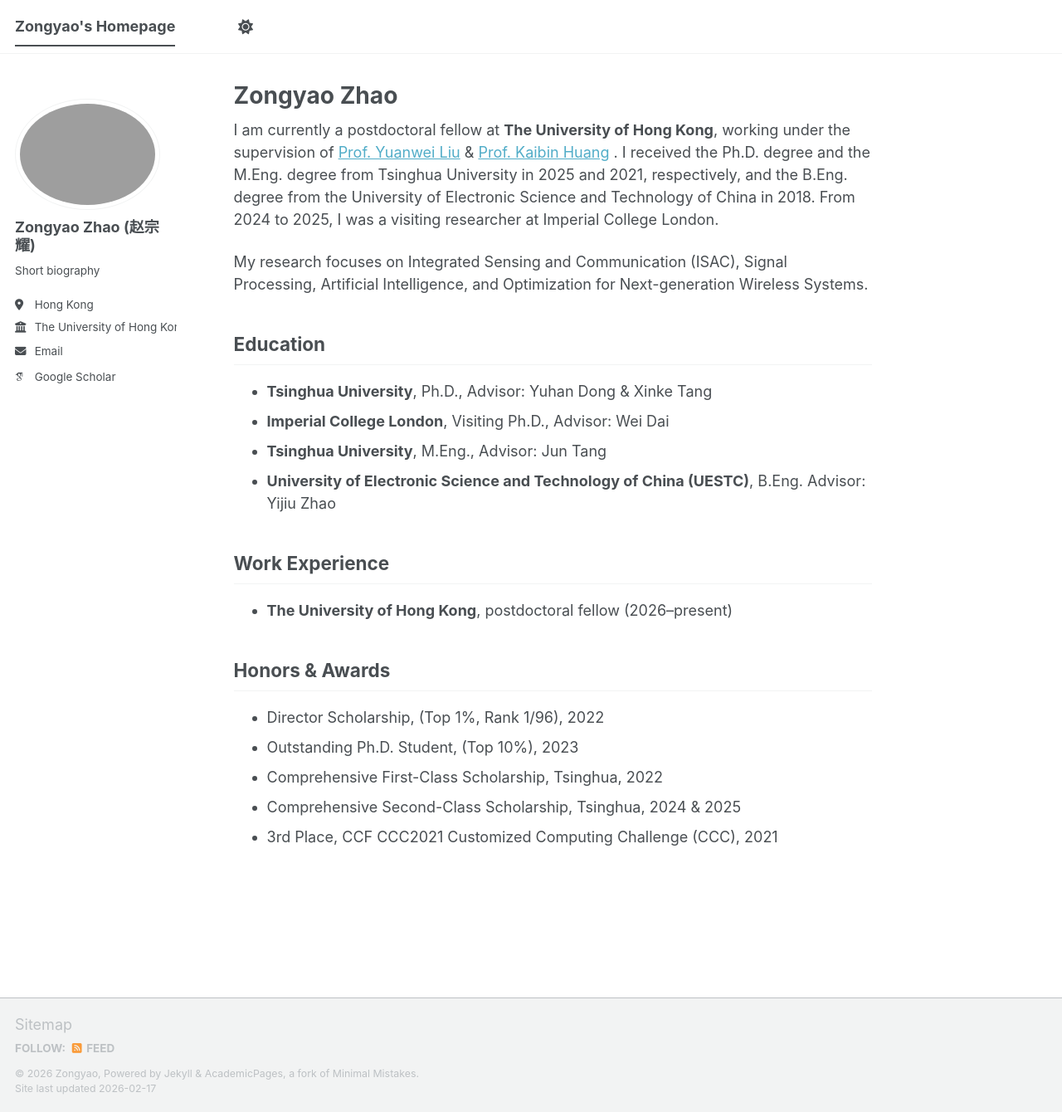
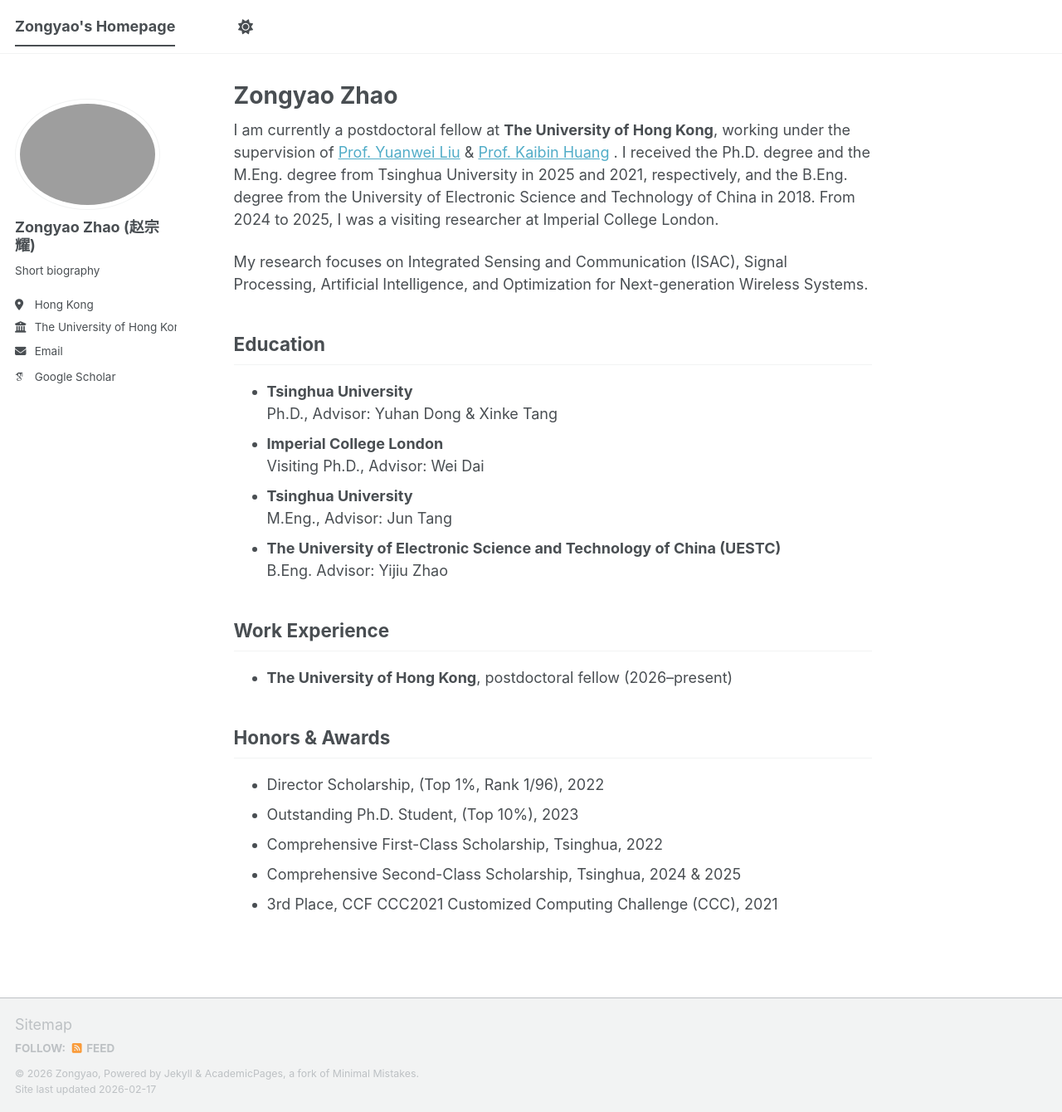
Before and after one commit to ZongyaoZhao/ZongyaoZhao.github.io, a Jekyll site: the page built from _pages/about.md, in a window 1280 px wide and 1340 px high. Shown: the whole window at 83% size. Built offline with Jekyll 4.4.1, drawn with Linux system fonts in a browser that asks for light colours; some web fonts are replaced; a script bundle is joined from its source files by our own code; library files that are not in the unit come from our copies.

Commit message:
Update about.md

```diff
--- a/_pages/about.md
+++ b/_pages/about.md
@@ -11,13 +11,13 @@
 My research focuses on Integrated Sensing and Communication (ISAC), Signal Processing, Artificial Intelligence, and Optimization for Next-generation Wireless Systems.
 
 ## Education
-- **Tsinghua University**,
+- **Tsinghua University**
   Ph.D., Advisor: Yuhan Dong & Xinke Tang
-- **Imperial College London**,
+- **Imperial College London**
   Visiting Ph.D., Advisor: Wei Dai
-- **Tsinghua University**,
+- **Tsinghua University**
   M.Eng., Advisor: Jun Tang
-- **University of Electronic Science and Technology of China (UESTC)**,
+- **The University of Electronic Science and Technology of China (UESTC)**
   B.Eng. Advisor: Yijiu Zhao
 
 ## Work Experience
```
